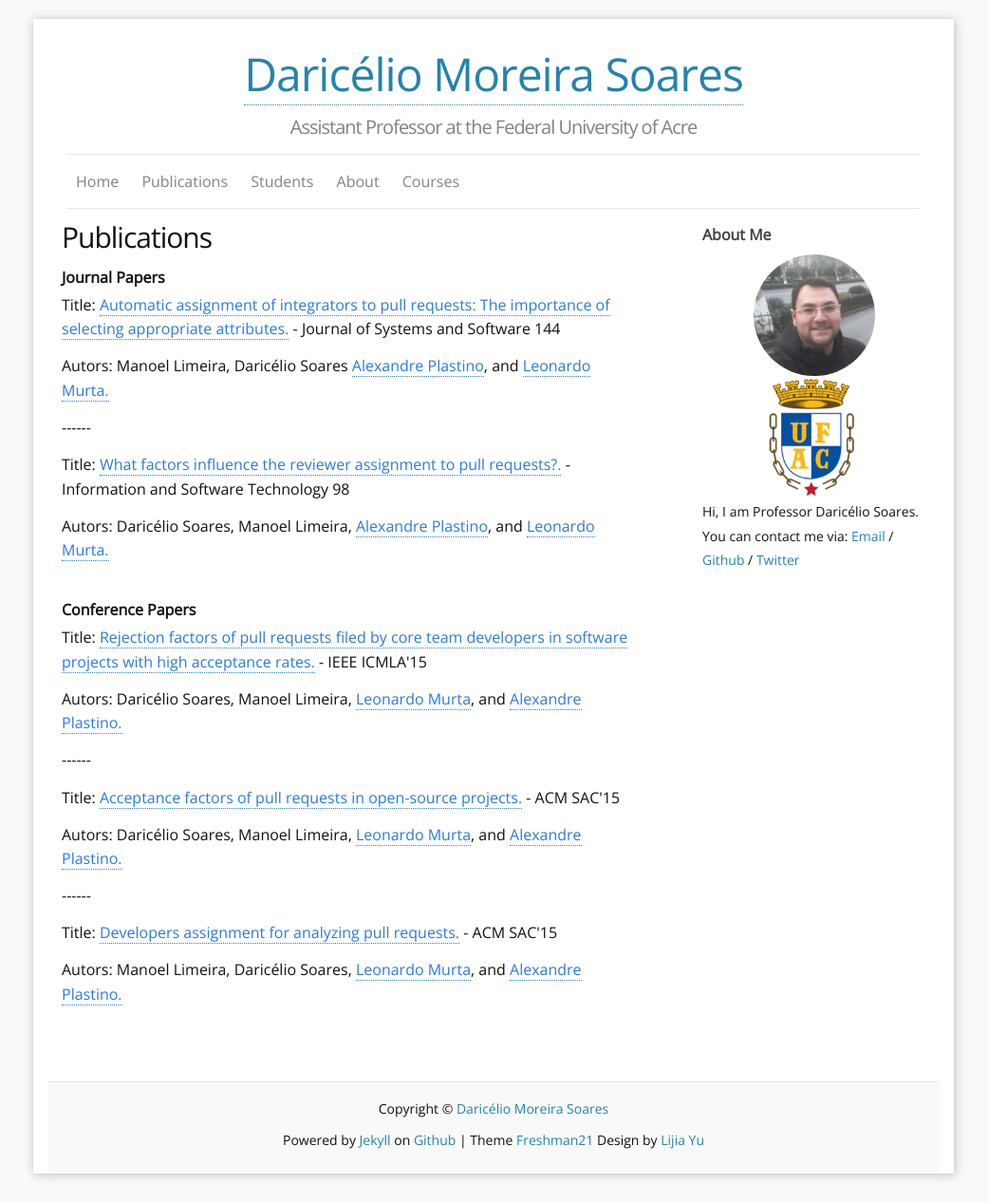
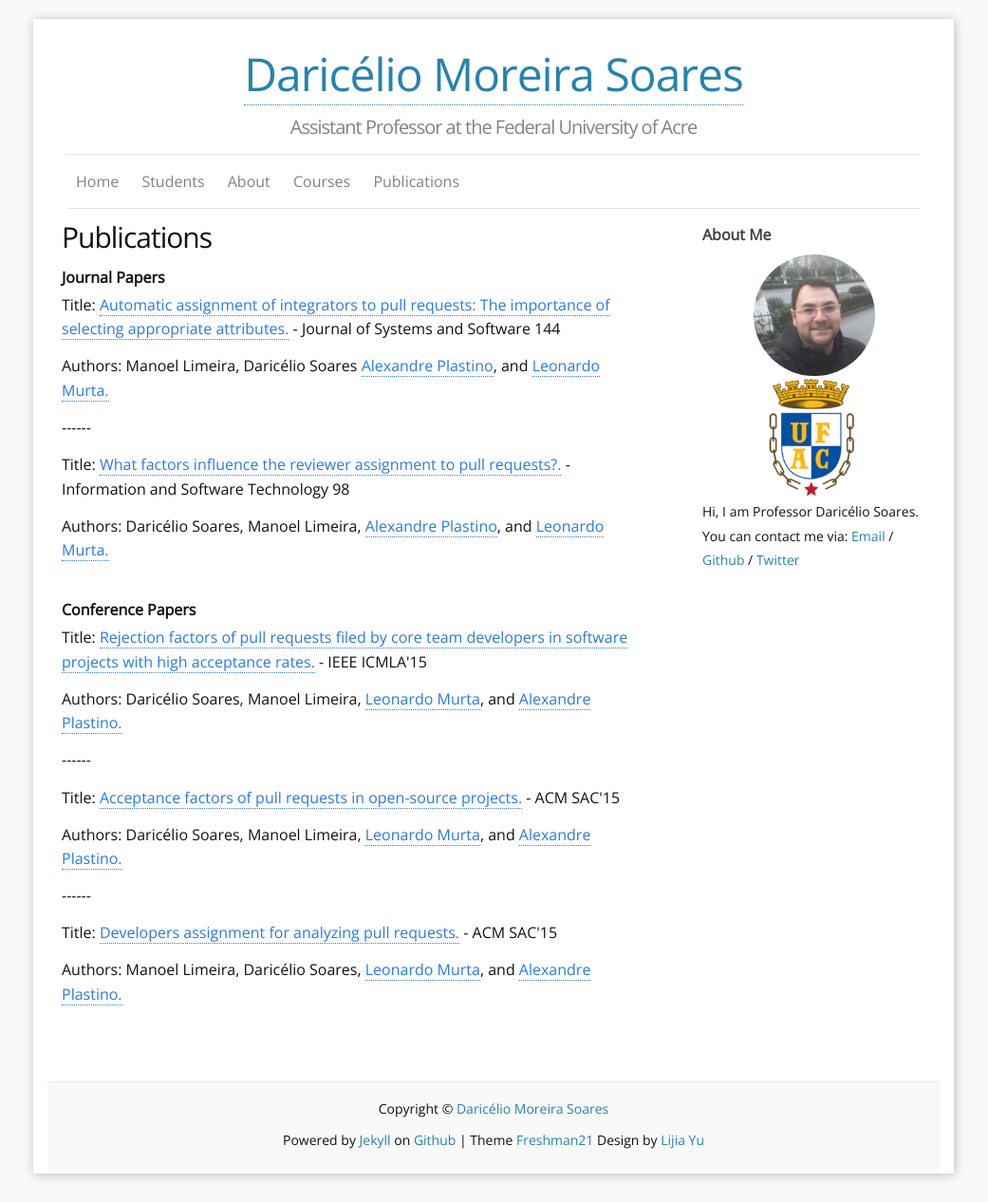
Before and after one commit to daricelio/daricelio.github.io, a Jekyll site: the page built from e_publications.md, in a window 1280 px wide. Shown: the whole page at 95% size, without its empty margins (120-1161 px from the left). Built offline with Jekyll 4.4.1, drawn with Linux system fonts in a browser that asks for light colours; our own code applies the rules of GitHub Pages for plain Markdown files.

Commit message:
Update e_publications.md

```diff
--- a/e_publications.md
+++ b/e_publications.md
@@ -15,28 +15,28 @@ permalink: /publications/
 <b>Journal Papers </b>
 
 <p> Title: <a href="https://www.sciencedirect.com/science/article/pii/S0164121218301122"> Automatic assignment of integrators to pull requests: The importance of selecting appropriate attributes.</a> - Journal of Systems and Software 144 </p>
-<p>Autors: Manoel Limeira, Daricélio Soares <a href="https://scholar.google.com.br/citations?user=axlvTZoAAAAJ&hl=pt-BR"> Alexandre Plastino</a>, and <a href="https://scholar.google.com.br/citations?user=VEbJeB8AAAAJ&hl=pt-BR"> Leonardo Murta.</a> </p>
+<p>Authors: Manoel Limeira, Daricélio Soares <a href="https://scholar.google.com.br/citations?user=axlvTZoAAAAJ&hl=pt-BR"> Alexandre Plastino</a>, and <a href="https://scholar.google.com.br/citations?user=VEbJeB8AAAAJ&hl=pt-BR"> Leonardo Murta.</a> </p>
 
 <p>------</p>
 
 <p> Title: <a href="https://www.sciencedirect.com/science/article/abs/pii/S0950584917303804"> What factors influence the reviewer assignment to pull requests?.</a> - Information and Software Technology 98 </p>
-<p>Autors: Daricélio Soares, Manoel Limeira, <a href="https://scholar.google.com.br/citations?user=axlvTZoAAAAJ&hl=pt-BR"> Alexandre Plastino</a>, and <a href="https://scholar.google.com.br/citations?user=VEbJeB8AAAAJ&hl=pt-BR"> Leonardo Murta.</a> </p>
+<p>Authors: Daricélio Soares, Manoel Limeira, <a href="https://scholar.google.com.br/citations?user=axlvTZoAAAAJ&hl=pt-BR"> Alexandre Plastino</a>, and <a href="https://scholar.google.com.br/citations?user=VEbJeB8AAAAJ&hl=pt-BR"> Leonardo Murta.</a> </p>
 
 <p> </p>
 <p> </p>
 <b>Conference Papers </b>
 
 <p> Title: <a href="https://ieeexplore.ieee.org/abstract/document/7424445/"> Rejection factors of pull requests filed by core team developers in software projects with high acceptance rates.</a> - IEEE ICMLA'15 </p>
-<p>Autors: Daricélio Soares, Manoel Limeira, <a href="https://scholar.google.com.br/citations?user=VEbJeB8AAAAJ&hl=pt-BR"> Leonardo Murta</a>, and <a href="https://scholar.google.com.br/citations?user=axlvTZoAAAAJ&hl=pt-BR"> Alexandre Plastino.</a> </p>
+<p>Authors: Daricélio Soares, Manoel Limeira, <a href="https://scholar.google.com.br/citations?user=VEbJeB8AAAAJ&hl=pt-BR"> Leonardo Murta</a>, and <a href="https://scholar.google.com.br/citations?user=axlvTZoAAAAJ&hl=pt-BR"> Alexandre Plastino.</a> </p>
 
 <p>------</p>
 
 <p> Title: <a href="https://dl.acm.org/citation.cfm?id=2695856"> Acceptance factors of pull requests in open-source projects.</a> - ACM SAC'15 </p>
-<p>Autors: Daricélio Soares, Manoel Limeira, <a href="https://scholar.google.com.br/citations?user=VEbJeB8AAAAJ&hl=pt-BR"> Leonardo Murta</a>, and <a href="https://scholar.google.com.br/citations?user=axlvTZoAAAAJ&hl=pt-BR"> Alexandre Plastino.</a> </p>
+<p>Authors: Daricélio Soares, Manoel Limeira, <a href="https://scholar.google.com.br/citations?user=VEbJeB8AAAAJ&hl=pt-BR"> Leonardo Murta</a>, and <a href="https://scholar.google.com.br/citations?user=axlvTZoAAAAJ&hl=pt-BR"> Alexandre Plastino.</a> </p>
 
 <p>------</p>
 
 <p> Title: <a href="https://dl.acm.org/citation.cfm?id=2695884"> Developers assignment for analyzing pull requests.</a> - ACM SAC'15 </p>
-<p>Autors: Manoel Limeira, Daricélio Soares, <a href="https://scholar.google.com.br/citations?user=VEbJeB8AAAAJ&hl=pt-BR"> Leonardo Murta</a>, and <a href="https://scholar.google.com.br/citations?user=axlvTZoAAAAJ&hl=pt-BR"> Alexandre Plastino.</a></p>
+<p>Authors: Manoel Limeira, Daricélio Soares, <a href="https://scholar.google.com.br/citations?user=VEbJeB8AAAAJ&hl=pt-BR"> Leonardo Murta</a>, and <a href="https://scholar.google.com.br/citations?user=axlvTZoAAAAJ&hl=pt-BR"> Alexandre Plastino.</a></p>
 
  <body>
```
